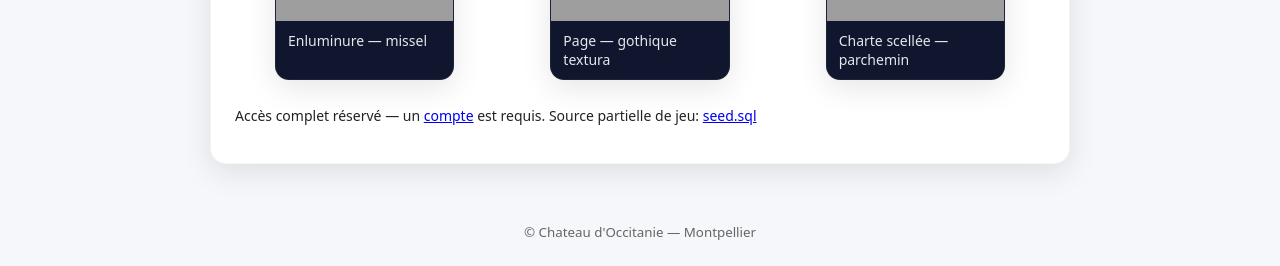
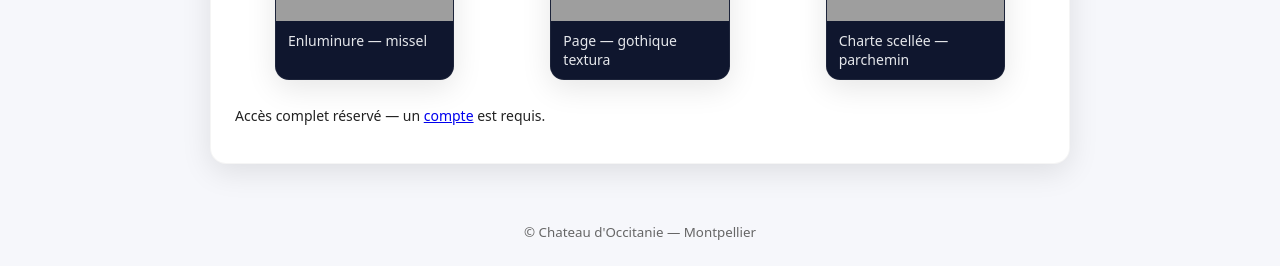
Before and after one commit to CharlesDevif/kingdom, a PHP site: page /archives.php in a window 1280 px wide. Shown: the part 1204-1470 px from the top of the page. Run offline with PHP 8.4, Linux system fonts and the light colour scheme; grey boxes are pictures that could not be loaded.

Commit message:
Remove reference to seed.sql from access message in archives page

```diff
--- a/archives.php
+++ b/archives.php
@@ -63,7 +63,7 @@
             <figcaption class="caption">Charte scellée — parchemin</figcaption>
           </figure>
         </div>
-        <p class="msg">Accès complet réservé — un <a href="/login.php">compte</a> est requis. Source partielle de jeu: <a href="/data/seed.sql">seed.sql</a></p>
+        <p class="msg">Accès complet réservé — un <a href="/login.php">compte</a> est requis.</p>
       </section>
     </main>
     <footer class="footer">
```
